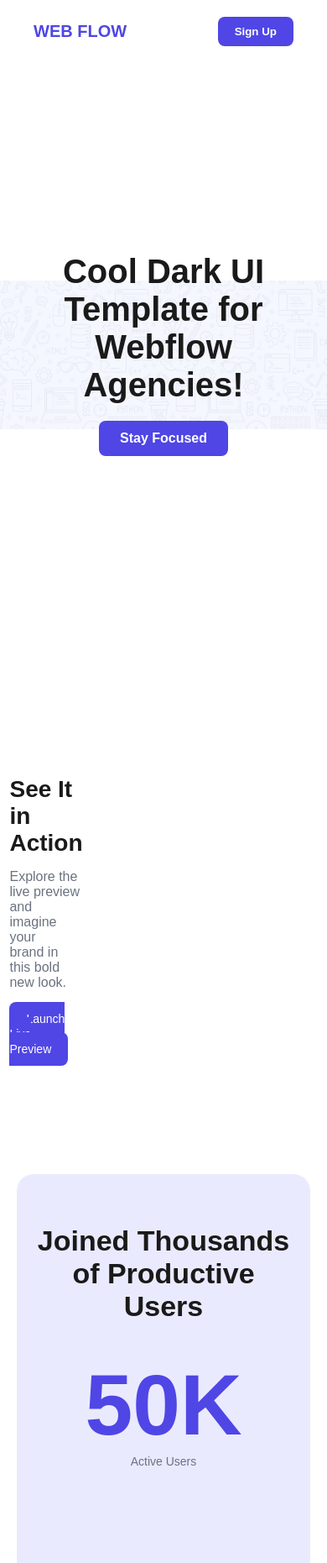
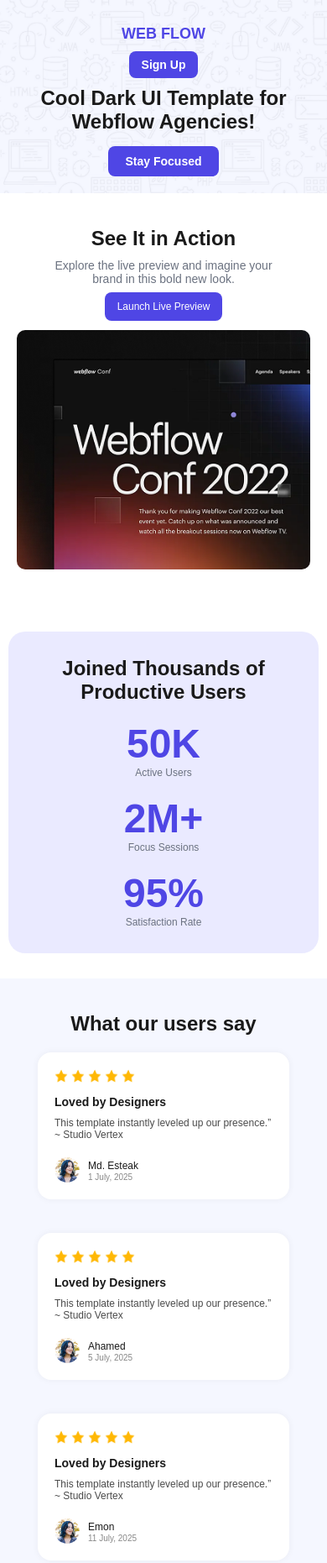
Before and after one commit to EsteakAhamed/web-flow, a plain HTML site: page index.html in a window 390 px wide. Shown: the top 1861 px of the page at 84% size. Drawn offline with Linux system fonts and the light colour scheme.

Commit message:
Responsive

```diff
--- a/Style/style.css
+++ b/Style/style.css
@@ -332,3 +332,232 @@ body {
   background-color: #3f3cc5;
   transition: background-color 0.3s ease;
 }
+
+
+@media (max-width: 768px) {
+    .banner {
+        height: auto;
+        padding: 20px;
+        background-size: cover;
+        background-position: center;
+    }
+
+    .nav {
+        position: relative;
+        top: 0;
+        left: 0;
+        right: 0;
+        width: 100%;
+        padding: 10px 0;
+        flex-direction: column;
+        align-items: center;
+    }
+
+    .logo {
+        font-size: 18px;
+        margin-bottom: 10px;
+    }
+
+    .signup-btn {
+        padding: 8px 15px;
+        font-size: 14px;
+    }
+
+    .banner-content {
+        padding: 0 10px;
+    }
+
+    .banner-content h1 {
+        font-size: 1.5em;
+        margin-bottom: 15px;
+    }
+
+    .focus-btn {
+        padding: 10px 20px;
+        font-size: 14px;
+    }
+
+    .action-section {
+        flex-direction: column;
+        padding: 40px 20px;
+        gap: 20px;
+        text-align: center;
+    }
+
+    .action-text {
+        max-width: 100%;
+        text-align: center;
+    }
+
+    .action-text h2 {
+        font-size: 24px;
+        margin-bottom: 10px;
+    }
+
+    .action-text p {
+        font-size: 14px;
+        margin-bottom: 15px;
+    }
+
+    .live-preview-btn {
+        background-color: #4f46e5;
+        color: white;
+        border: none;
+        padding: 10px 20px;
+        border-radius: 8px;
+        font-weight: bold;
+        cursor: pointer;
+        font-size: 14px;
+        box-shadow: 0 2px 4px rgba(0, 0, 0, 0.1);
+        transition: background-color 0.3s ease;
+        margin-top: 10px;
+    }
+
+    .live-preview-btn:hover {
+        background-color: #3f3cc5;
+    }
+
+    .preview-btn {
+        padding: 10px 15px;
+        font-size: 12px;
+    }
+
+    .action-image img {
+        max-width: 100%;
+        border-radius: 10px;
+    }
+
+    .users-section {
+        padding: 30px 10px;
+        margin: 30px 10px;
+    }
+
+    .users-section h2 {
+        font-size: 24px;
+        margin-bottom: 20px;
+    }
+
+    .stats {
+        flex-direction: column;
+        gap: 20px;
+    }
+
+    .stats div {
+        margin: 0;
+    }
+
+    .stats h3 {
+        font-size: 48px;
+    }
+
+    .stats p {
+        font-size: 12px;
+    }
+
+    .review {
+        padding: 40px 10px;
+    }
+
+    .review-heading {
+        font-size: 24px;
+        margin-bottom: 20px;
+    }
+
+    .review-cards {
+        flex-direction: column;
+        align-items: center;
+    }
+
+    .review-card {
+        width: 100%;
+        max-width: 300px;
+        margin-bottom: 20px;
+    }
+
+    .stars img {
+        width: 16px;
+        height: 16px;
+    }
+
+    .review-card h3 {
+        font-size: 14px;
+    }
+
+    .review-card p {
+        font-size: 12px;
+    }
+
+    .reviewer img {
+        width: 30px;
+        height: 30px;
+    }
+
+    .reviewer-info span {
+        font-size: 12px;
+    }
+
+    .reviewer-info small {
+        font-size: 10px;
+    }
+
+    .newsletter-section {
+        padding: 40px 10px;
+    }
+
+    .newsletter-container {
+        flex-direction: column;
+        gap: 20px;
+    }
+
+    .newsletter-text h2 {
+        font-size: 36px;
+        text-align: center;
+    }
+
+    .newsletter-form {
+        max-width: 100%;
+    }
+
+    .newsletter-form label {
+        font-size: 12px;
+    }
+
+    .newsletter-form input,
+    .newsletter-form textarea {
+        padding: 10px;
+        font-size: 12px;
+    }
+
+    .newsletter-form textarea {
+        min-height: 80px;
+    }
+
+    .newsletter-form button {
+        padding: 10px;
+        font-size: 12px;
+    }
+
+    .footer {
+        padding: 30px 10px;
+    }
+
+    .footer-logo {
+        font-size: 24px;
+        margin-bottom: 10px;
+    }
+
+    .footer-description {
+        font-size: 14px;
+        max-width: 100%;
+        margin-bottom: 20px;
+    }
+
+    .footer-nav {
+        flex-direction: column;
+        gap: 10px;
+    }
+
+    .footer-nav a {
+        font-size: 12px;
+    }
+}
```
